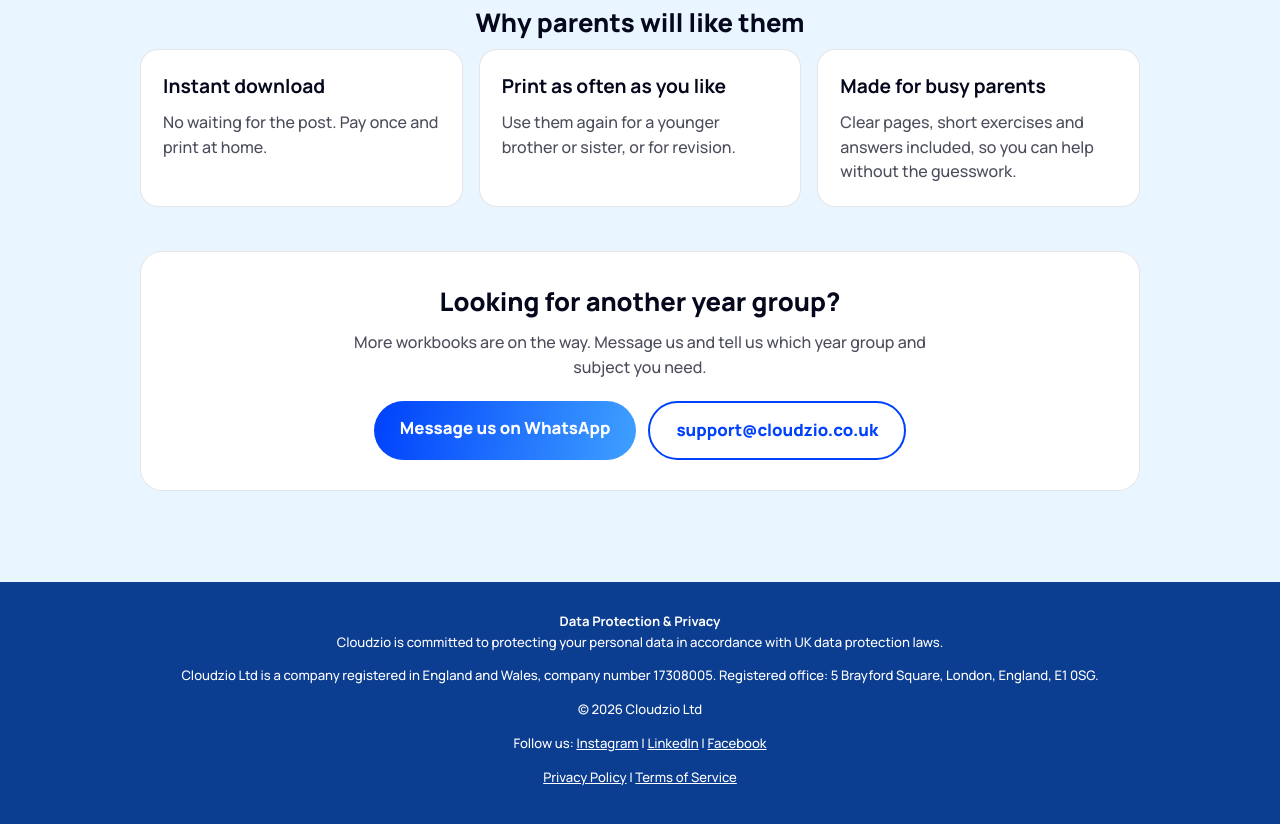
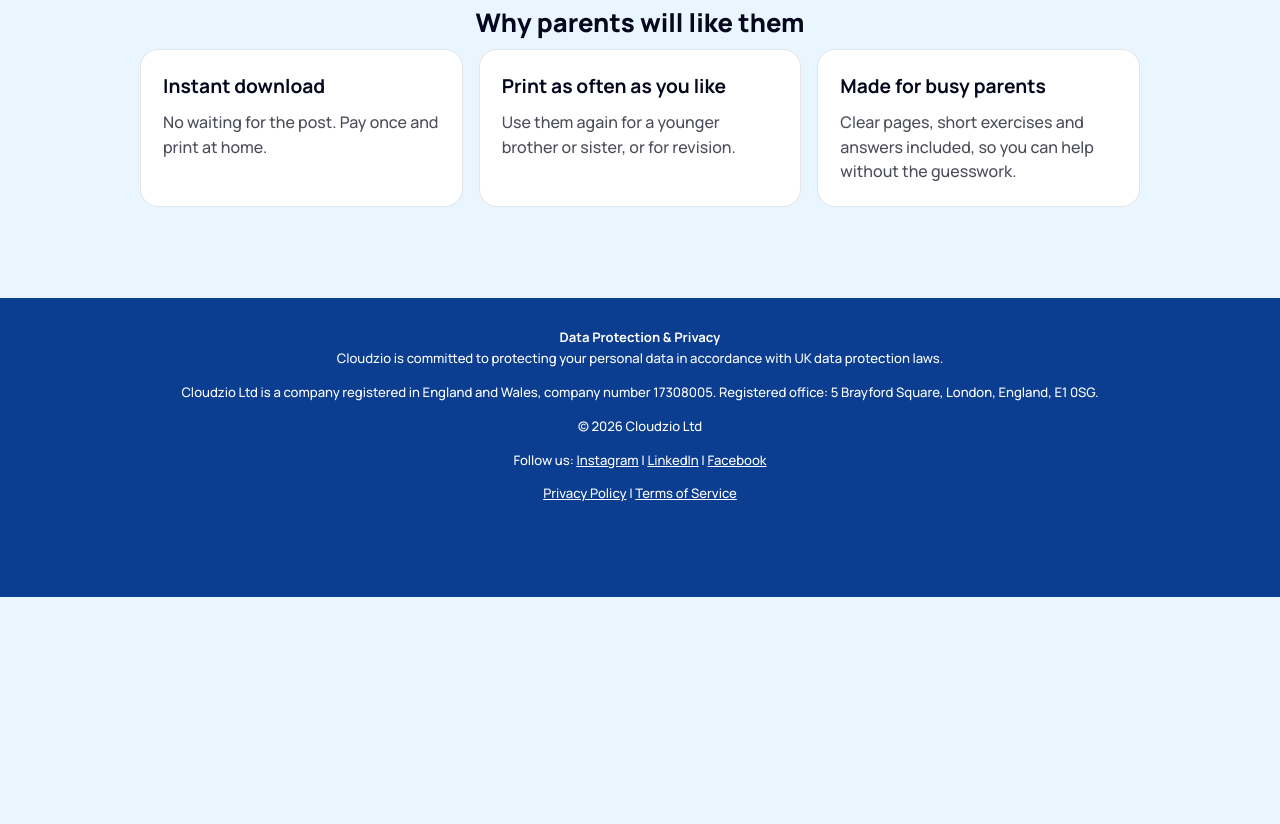
Before and after one commit to kapur05-max/cloudeats, a plain HTML site: page learn/index.html in a window 1280 px wide. Shown: the part 2301-3125 px from the top of the page. After the commit the page ends 2898 px from the top, so only its background shows below. Drawn offline with Linux system fonts and the light colour scheme.

Commit message:
Learn page: remove 'Looking for another year group' box
Co-Authored-By: Claude Sonnet 5.5 <noreply@anthropic.com>
Claude-Session: https://claude.ai/code/session_01JD7g74HBnXdd28BLuHWgXc

```diff
--- a/learn/index.html
+++ b/learn/index.html
@@ -164,14 +164,6 @@
   <div class="card"><h3>Made for busy parents</h3><p>Clear pages, short exercises and answers included, so you can help without the guesswork.</p></div>
 </div>
 
-<div class="cta">
-  <h2>Looking for another year group?</h2>
-  <p class="lead">More workbooks are on the way. Message us and tell us which year group and subject you need.</p>
-  <div class="btns">
-    <a class="btn" href="https://wa.me/447561228288?text=Hi%2C%20I%27m%20looking%20for%20a%20CloudZio%20workbook%20for%20year%20group%3A" target="_blank" rel="noopener">Message us on WhatsApp</a>
-    <a class="btn ghost" href="mailto:support@cloudzio.co.uk?subject=Learning%20workbooks">support@cloudzio.co.uk</a>
-  </div>
-</div>
 </main>
 <footer class="site-footer-navy">
   <p><strong>Data Protection &amp; Privacy</strong><br>
```
